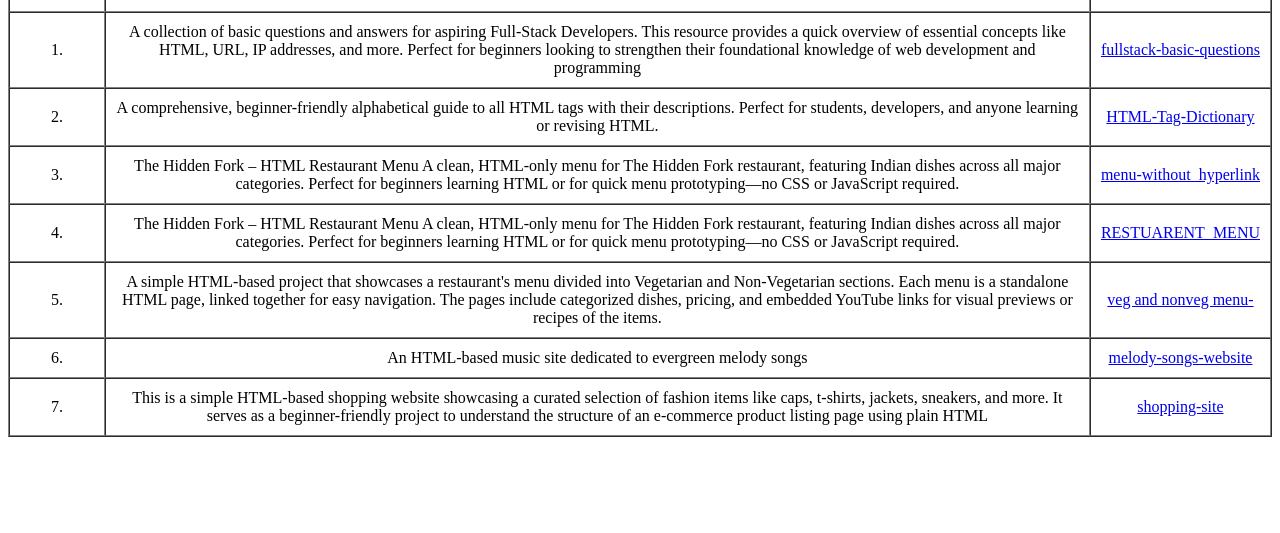
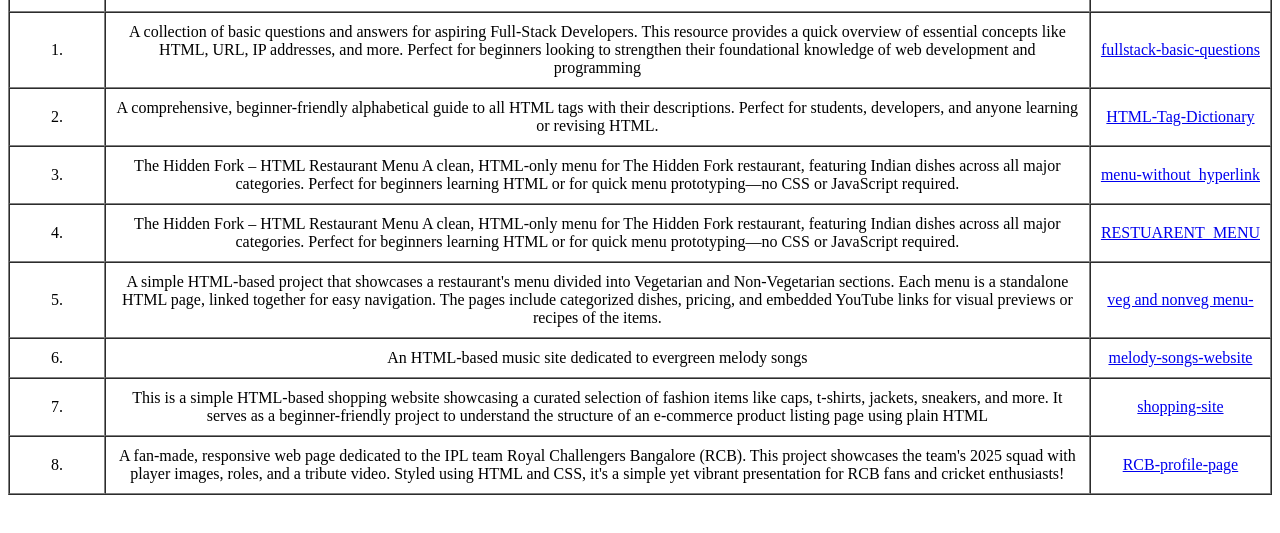
Before and after one commit to Moulivaraprasad/TASKS, a plain HTML site: page index.html in a window 1280 px wide. Shown: the part 99-632 px from the top of the page. Drawn offline with Linux system fonts and the light colour scheme.

Commit message:
Update index.html

```diff
--- a/index.html
+++ b/index.html
@@ -51,6 +51,11 @@
                 <td>This is a simple HTML-based shopping website showcasing a curated selection of fashion items like caps, t-shirts, jackets, sneakers, and more. It serves as a beginner-friendly project to understand the structure of an e-commerce product listing page using plain HTML</td>
                 <td><a href="https://moulivaraprasad.github.io/shopping-site/"> shopping-site</a></td>
             </tr>
+            <tr>
+                <td>8.</td>
+                <td>A fan-made, responsive web page dedicated to the IPL team Royal Challengers Bangalore (RCB). This project showcases the team's 2025 squad with player images, roles, and a tribute video. Styled using HTML and CSS, it's a simple yet vibrant presentation for RCB fans and cricket enthusiasts!</td>
+                <td><a href="https://moulivaraprasad.github.io/RCB-profile-page/">RCB-profile-page</a></td>
+            </tr>
 
         </table>
 
```
